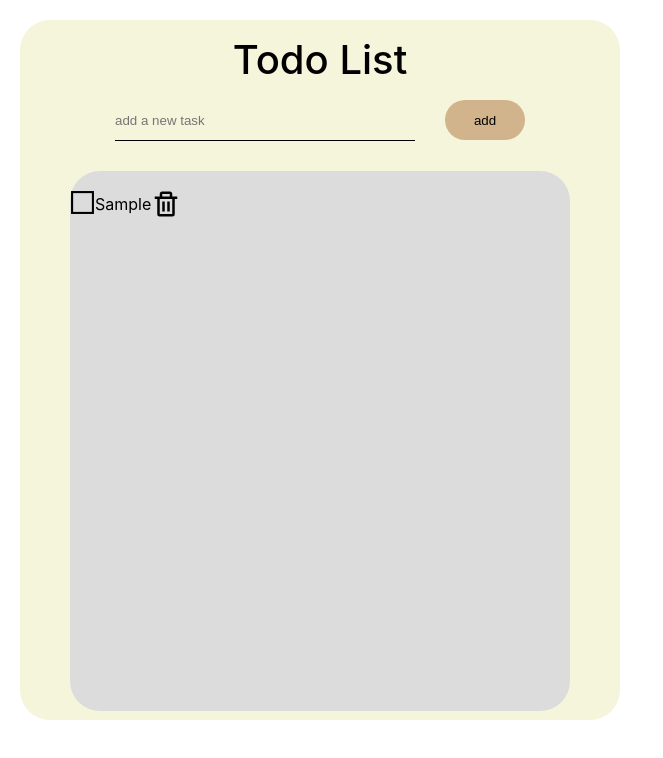
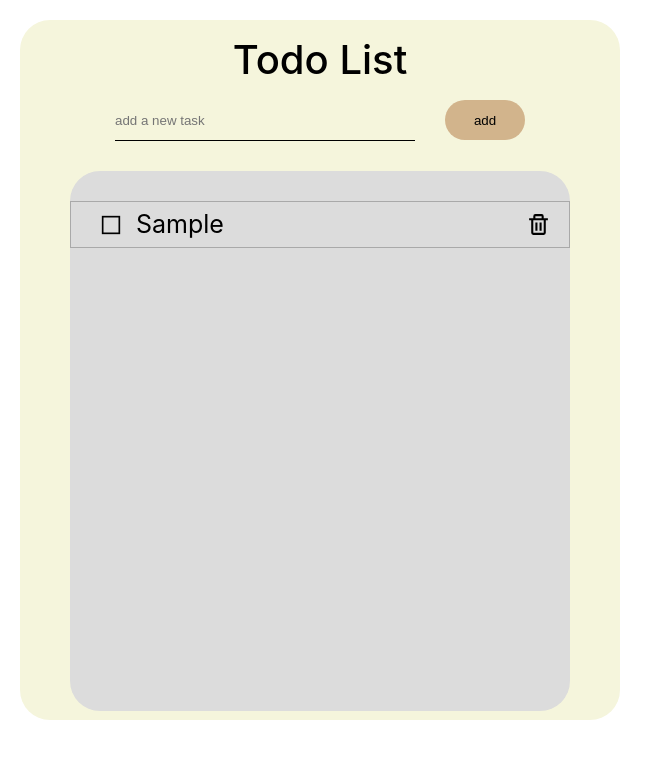
Before and after one commit to jjoo0803/React-Study, a React (Create React App) app in the folder react-app/: page / in a window 1280 px wide. Both pictures are taken after typing "Sample" into the empty fields and a click on the button "add". Shown: the top 758 px of the page, without its empty margins (0-663 px from the left). Built offline with nearby package versions, Linux system fonts and the light colour scheme.

Commit message:
Todo List  - TodoListItem css 수정

```diff
--- a/react-app/src/todolist/TodoListItem.js
+++ b/react-app/src/todolist/TodoListItem.js
@@ -9,16 +9,21 @@ function TodoListItem ({todo, onRemove, onToggle}) {
 
   return (
     <div className="todo-item">
-      <div onClick={() => {onToggle(idx)}}>
-        {checked ? <GrCheckboxSelected size="25" />  : <GrCheckbox size="25" />  }
+      <div
+        className="check-box"
+        onClick={() => {onToggle(idx)}}
+      >
+        {checked ? <GrCheckboxSelected size="20" />  : <GrCheckbox size="20" />  }
       </div>
-      <div>
+      <div className="todo-item-content">
         {content}
       </div>
-      <BiTrash
-        size="30"
-        onClick={() => {onRemove(idx)}}
-      />
+      <div className="delete-btn">
+        <BiTrash
+          size="25"
+          onClick={() => {onRemove(idx)}}
+        />
+      </div>
     </div>
   )
 }
--- a/react-app/src/todolist/TodoListItem.scss
+++ b/react-app/src/todolist/TodoListItem.scss
@@ -1,7 +1,34 @@
 .todo-item {
   // background-color: cadetblue;
+  border: 1px solid darkgray;
   height: 45px;
   margin-bottom: 10px;
   display: flex;
-  align-items: center;
+
+  &:first-child {
+    margin-top: 20px;
+  }
+
+  .check-box {
+    margin-left: 30px;
+    margin-right: 15px;
+  }
+
+  .todo-item-content {
+    font-size: 25px;
+    width: 390px;
+    overflow: hidden;
+  }
+
+  .delete-btn {
+    // float: right;
+    // margin-right: 20px;
+  }
+
+  div {
+    height: inherit;
+    display: inline-flex;
+    vertical-align: middle;
+    align-items: center;
+  }
 }
```
